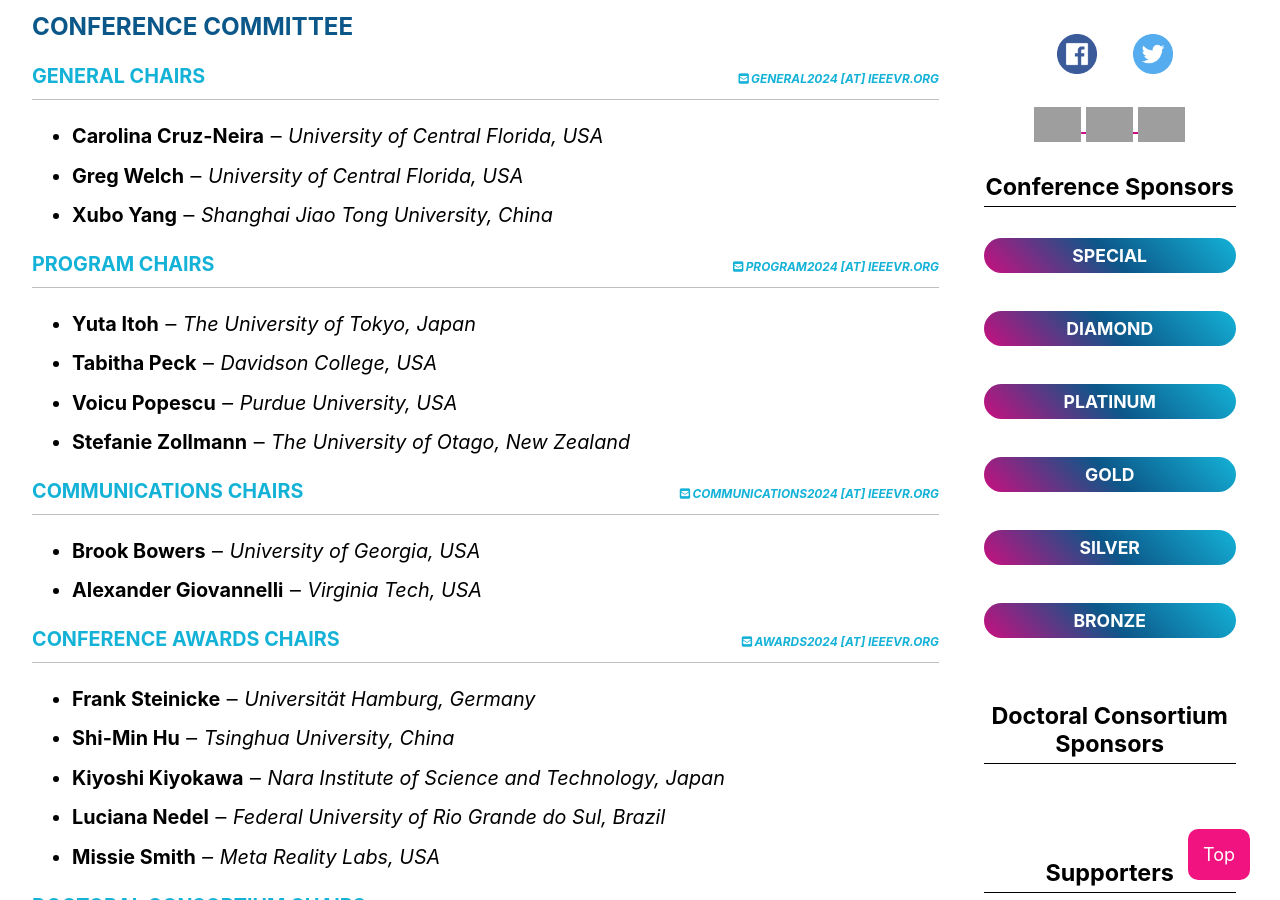
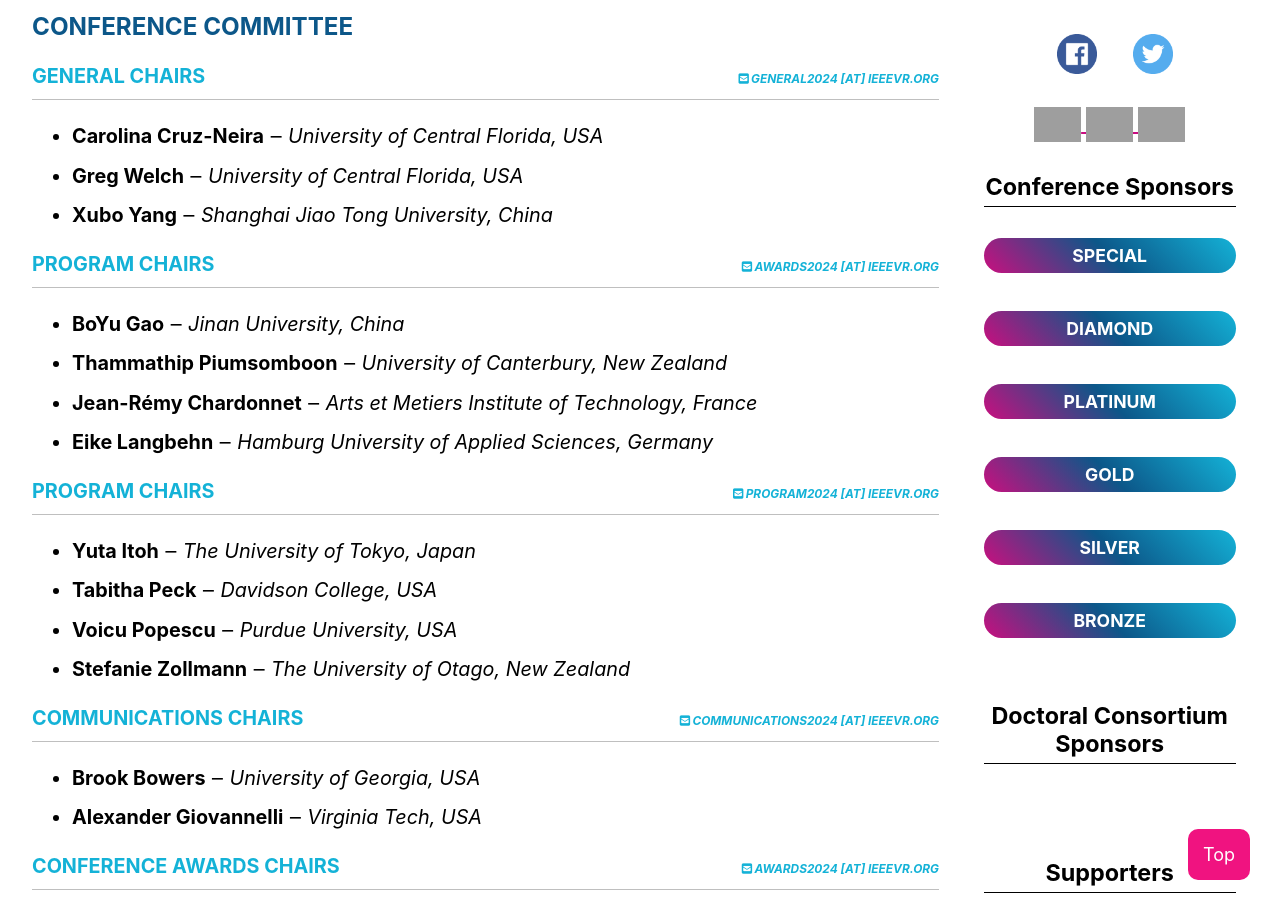
Before and after one commit to ieeevr/2024, a Jekyll site: the page built from committees/conference-committee/index.md, in a window 1280 px wide and 900 px high, scrolled down 551 px. Built offline with Jekyll 4.4.1, drawn with Linux system fonts in a browser that asks for light colours; cached includes are drawn as plain includes; nearby versions of some CDN libraries; grey boxes are pictures that could not be loaded.

```diff
--- a/committees/conference-committee/index.md
+++ b/committees/conference-committee/index.md
@@ -12,6 +12,15 @@
 		<li><span class="bold">Carolina Cruz-Neira</span> &#x2012; <i>University of Central Florida, USA</i></li>
 		<li><span class="bold">Greg Welch</span> &#x2012; <i>University of Central Florida, USA</i></li>
 		<li><span class="bold">Xubo Yang</span> &#x2012; <i>Shanghai Jiao Tong University, China</i></li>
+	</ul>
+</div>
+<div>
+	<h2>Program Chairs <div class="floatRight"><i class="fas fa-fw fa-envelope-square emailIconSm" style=""></i><i class="emailTextSm">awards2024 [at] ieeevr.org</i></div></h2>
+	<ul>
+		<li><span class="bold">BoYu Gao</span> &#x2012; <i>Jinan University, China</i></li>
+		<li><span class="bold">Thammathip Piumsomboon</span> &#x2012; <i>University of Canterbury, New Zealand</i></li>
+		<li><span class="bold">Jean-Rémy Chardonnet</span> &#x2012; <i>Arts et Metiers Institute of Technology, France</i></li>
+		<li><span class="bold">Eike Langbehn</span> &#x2012; <i>Hamburg University of Applied Sciences, Germany</i></li>
 	</ul>
 </div>
 <div>
```
